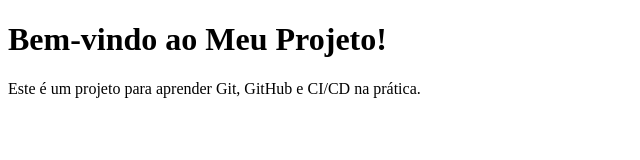
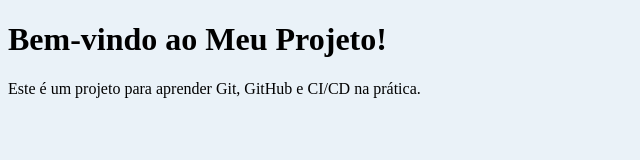
Before and after one commit to jucalast/meu-projeto-pratico, a plain HTML site: page index.html in a window 1280 px wide. Shown: the whole page, without its empty margins (0-640 px from the left). Drawn offline with Linux system fonts and the light colour scheme.

Commit message:
Feat: Adiciona cor de fundo azul na página

```diff
--- a/index.html
+++ b/index.html
@@ -3,6 +3,11 @@
 <head>
   <meta charset="UTF-8">
   <title>Meu Projeto Prático</title>
+  <style>
+    body {
+      background-color: #eaf2f8; /* Um azul bem clarinho */
+    }
+  </style>
   <script src="js/calculadora.js"></script>
 </head>
 <body>
```
